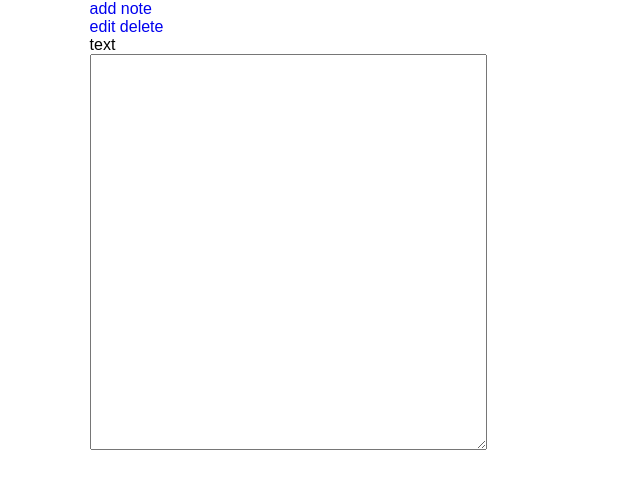
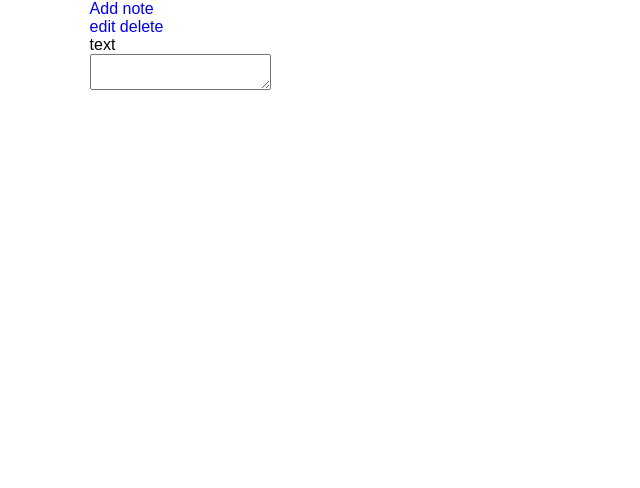
Before and after one commit to saifaliaxioned/Notes_App, a plain HTML site: page index.html in a window 1280 px wide. Shown: the whole page, without its empty margins (0-640 px from the left). Drawn offline with Linux system fonts and the light colour scheme.

Commit message:
textarea updated

```diff
--- a/index.html
+++ b/index.html
@@ -28,7 +28,7 @@
       <div class="Notes">
         <div class="wrapper">
           <div class="button">
-            <a href="#FIXME" rel="noopener noreferrer" title="Add notes" class="note-btn">add note</a>
+            <a href="#FIXME" rel="noopener noreferrer" title="Add notes" class="note-btn">Add note</a>
           </div>
           <ul class="note-items">
             <li class="note-card">
@@ -41,11 +41,11 @@
                 </li>
               </ul>
               <div class="result">
-                <p class="textStore-area hide-content">
+                <p class="textStore-area">
                   <span class="note-result">text</span>
                 </p>
                 <div class="input-area">
-                  <textarea name="textarea" id="textarea" cols="47" rows="26"></textarea>
+                  <textarea name="textarea" id="textarea"></textarea>
                 </div>
               </div>
             </li>
```
